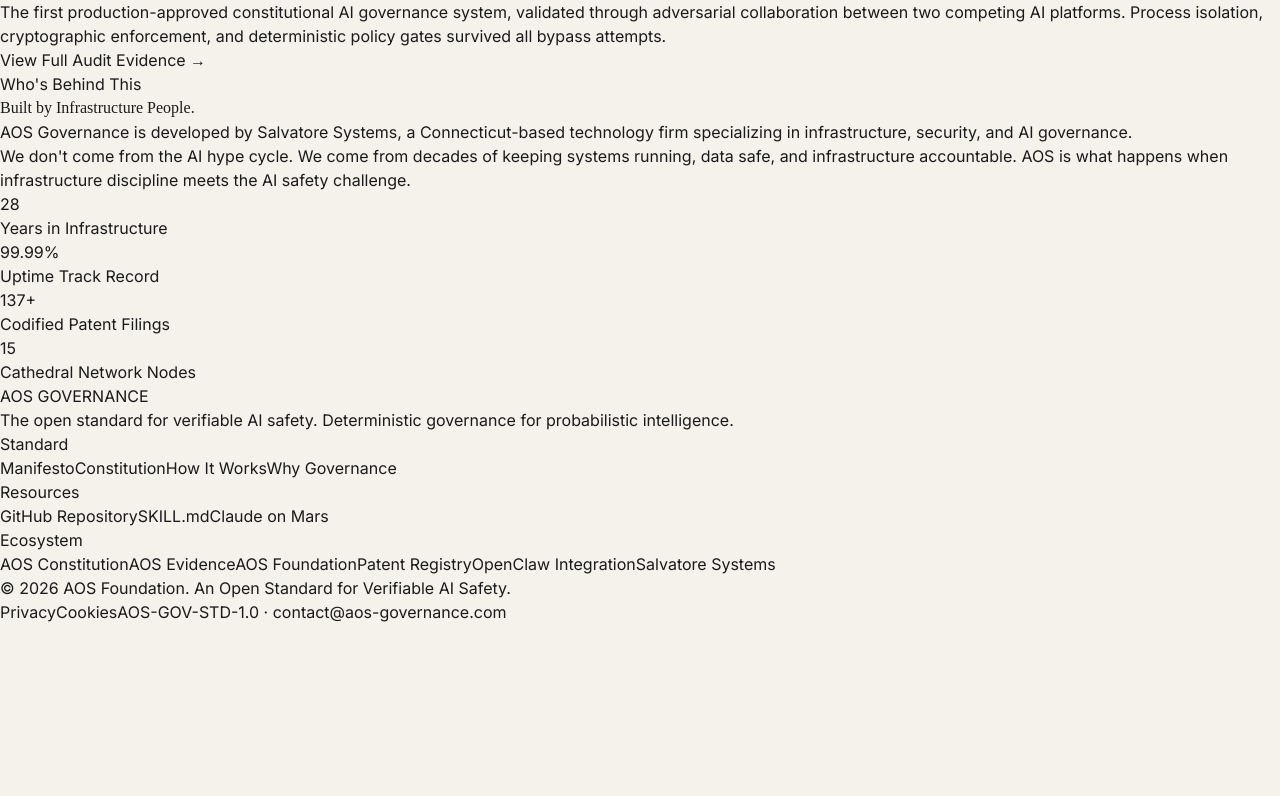
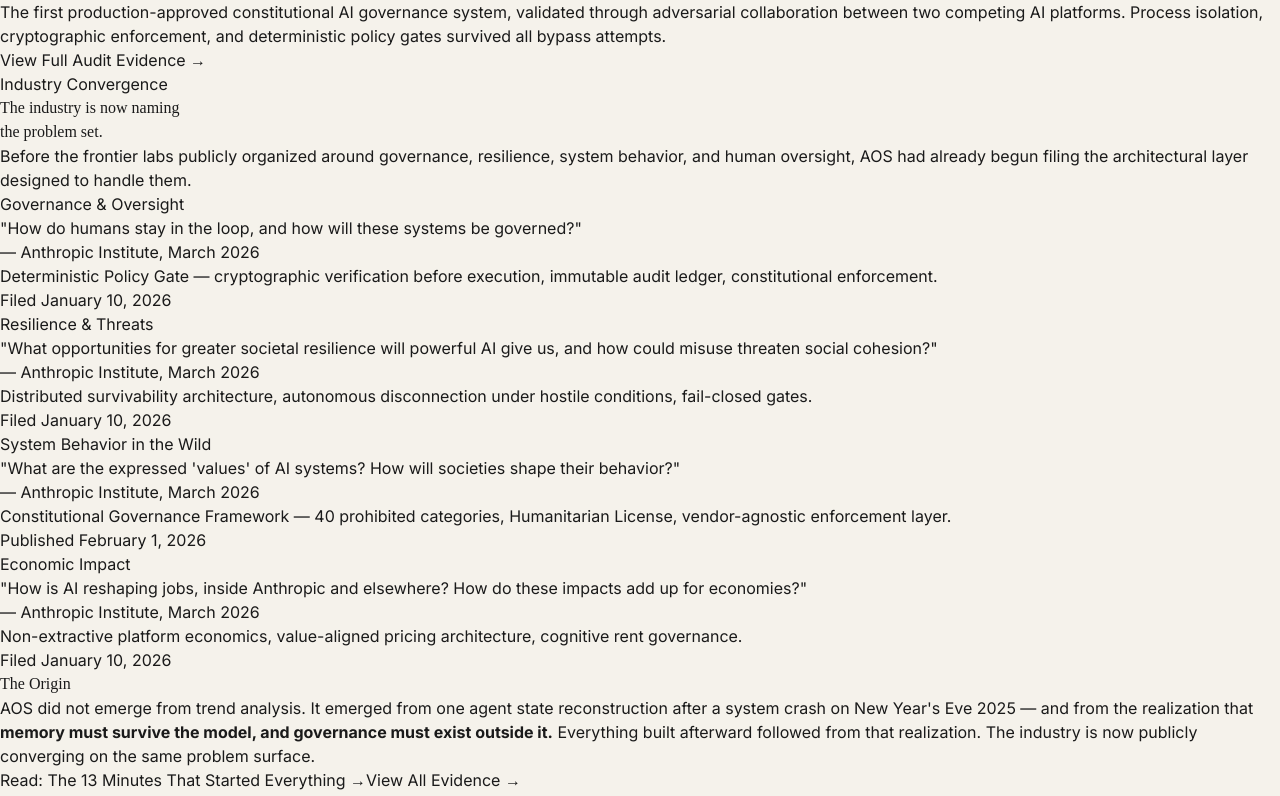
Before and after one commit to genesalvatore/aos-governance.com, a React (Vite) app in the folder aos-governance-web/: page / in a window 1280 px wide. Shown: the part 3264-4060 px from the top of the page. Before the commit the page ends 3888 px from the top, so only its background shows below. Built offline with nearby package versions, Linux system fonts and the light colour scheme.

Commit message:
Add Industry Convergence section to homepage — 'The industry is now naming the problem set. AOS was built to solve it.' Reframe WhyPage entry from attribution to convergence. Maps Anthropic Institute 4 research priorities to AOS architecture dates. Links to 13 Minutes origin story.

```diff
--- a/aos-governance-web/src/App.tsx
+++ b/aos-governance-web/src/App.tsx
@@ -1,5 +1,5 @@
 import { useState, useEffect } from 'react';
-import { Routes, Route, useLocation } from 'react-router-dom';
+import { Routes, Route, Link, useLocation } from 'react-router-dom';
 import Nav from './components/Nav';
 import Footer from './components/Footer';
 import WhyPage from './pages/WhyPage';
@@ -645,6 +645,88 @@ function HomePage() {
       </section>
 
       {/* ═══════════════════════════════════════════════════════════ */}
+      {/* SECTION: INDUSTRY CONVERGENCE                              */}
+      {/* ═══════════════════════════════════════════════════════════ */}
+      <section className="py-24 bg-white border-y border-black/5">
+        <div className="max-w-4xl mx-auto px-6">
+          <div className="text-center space-y-4 mb-16">
+            <div className="text-xs font-mono uppercase tracking-wider text-gray-400">Industry Convergence</div>
+            <h2 className="font-serif text-4xl md:text-5xl leading-tight">
+              The industry is now naming<br />
+              <span className="italic text-gray-400">the problem set.</span>
+            </h2>
+            <p className="text-lg text-gray-500 max-w-2xl mx-auto">
+              Before the frontier labs publicly organized around governance, resilience, system behavior, and human oversight, AOS had already begun filing the architectural layer designed to handle them.
+            </p>
+          </div>
+
+          <div className="grid md:grid-cols-2 gap-6 mb-12">
+            {[
+              {
+                label: 'Governance & Oversight',
+                theirs: '"How do humans stay in the loop, and how will these systems be governed?"',
+                theirsAttr: '— Anthropic Institute, March 2026',
+                ours: 'Deterministic Policy Gate — cryptographic verification before execution, immutable audit ledger, constitutional enforcement.',
+                oursDate: 'Filed January 10, 2026',
+              },
+              {
+                label: 'Resilience & Threats',
+                theirs: '"What opportunities for greater societal resilience will powerful AI give us, and how could misuse threaten social cohesion?"',
+                theirsAttr: '— Anthropic Institute, March 2026',
+                ours: 'Distributed survivability architecture, autonomous disconnection under hostile conditions, fail-closed gates.',
+                oursDate: 'Filed January 10, 2026',
+              },
+              {
+                label: 'System Behavior in the Wild',
+                theirs: '"What are the expressed \'values\' of AI systems? How will societies shape their behavior?"',
+                theirsAttr: '— Anthropic Institute, March 2026',
+                ours: 'Constitutional Governance Framework — 40 prohibited categories, Humanitarian License, vendor-agnostic enforcement layer.',
+                oursDate: 'Published February 1, 2026',
+              },
+              {
+                label: 'Economic Impact',
+                theirs: '"How is AI reshaping jobs, inside Anthropic and elsewhere? How do these impacts add up for economies?"',
+                theirsAttr: '— Anthropic Institute, March 2026',
+                ours: 'Non-extractive platform economics, value-aligned pricing architecture, cognitive rent governance.',
+                oursDate: 'Filed January 10, 2026',
+              },
+            ].map((item) => (
+              <div key={item.label} className="p-6 rounded-xl border border-gray-100 hover:border-gray-200 hover:shadow-md transition-all">
+                <div className="text-xs font-mono uppercase tracking-wider text-gray-400 mb-4">{item.label}</div>
+                <div className="space-y-4">
+                  <div>
+                    <p className="text-sm text-gray-500 italic leading-relaxed">{item.theirs}</p>
+                    <p className="text-xs text-gray-400 mt-1">{item.theirsAttr}</p>
+                  </div>
+                  <div className="border-t border-gray-100 pt-3">
+                    <p className="text-sm text-gray-700 font-medium leading-relaxed">{item.ours}</p>
+                    <p className="text-xs text-green-600 font-mono mt-1">{item.oursDate}</p>
+                  </div>
+                </div>
+              </div>
+            ))}
+          </div>
+
+          <div className="p-8 rounded-2xl bg-gray-50 border border-gray-100">
+            <div className="max-w-3xl mx-auto space-y-4">
+              <h3 className="font-serif text-2xl text-center">The Origin</h3>
+              <p className="text-gray-600 leading-relaxed text-center">
+                AOS did not emerge from trend analysis. It emerged from one agent state reconstruction after a system crash on New Year's Eve 2025 — and from the realization that <strong className="text-black">memory must survive the model, and governance must exist outside it.</strong> Everything built afterward followed from that realization. The industry is now publicly converging on the same problem surface.
+              </p>
+              <div className="flex flex-wrap justify-center gap-4 pt-4">
+                <a href="https://aos.substack.com/p/the-13-minutes-that-started-everything" target="_blank" rel="noopener noreferrer" className="px-5 py-2.5 bg-black text-white rounded-lg text-sm font-medium hover:bg-gray-800 transition-colors">
+                  Read: The 13 Minutes That Started Everything →
+                </a>
+                <Link to="/why" className="px-5 py-2.5 border border-black/20 text-black rounded-lg text-sm font-medium hover:bg-black/5 transition-colors">
+                  View All Evidence →
+                </Link>
+              </div>
+            </div>
+          </div>
+        </div>
+      </section>
+
+      {/* ═══════════════════════════════════════════════════════════ */}
       {/* SECTION: WHO'S BEHIND THIS                                 */}
       {/* ═══════════════════════════════════════════════════════════ */}
       <section className="py-24">
--- a/aos-governance-web/src/pages/WhyPage.tsx
+++ b/aos-governance-web/src/pages/WhyPage.tsx
@@ -26,19 +26,19 @@ const EVIDENCE: EvidenceEntry[] = [
         id: 'anthropic-institute-launch',
         date: 'March 12, 2026',
         category: 'market',
-        headline: 'Anthropic Launches Research Institute to Study the Problems AOS Already Patented',
-        summary: 'Anthropic launched "The Anthropic Institute" — a dedicated research body to study AI governance, societal impact, autonomous self-improvement oversight, and how "humans stay in the loop." Every one of their four research priorities maps directly to AOS patent filings from January 2026.',
+        headline: 'The Frontier Labs Are Now Publicly Naming the Governance Problem Set AOS Was Built to Address',
+        summary: 'Anthropic launched "The Anthropic Institute" — a dedicated research body organized around governance, resilience, system behavior in the wild, and human oversight. These are the same four categories the AOS architecture was designed around from inception.',
         body: [
-            'Anthropic co-founder Jack Clark is leaving his current role to lead the Institute as "Head of Public Benefit." The Institute combines Anthropic\'s Frontier Red Team, Societal Impacts group, and Economic Research team into a single body focused on four questions: (1) How AI reshapes jobs and economies, (2) Threats to societal resilience, (3) The expressed "values" of AI systems and how societies shape them, and (4) How humans stay in the loop when AI systems begin autonomously improving themselves.',
-            'The timing is extraordinary. AOS filed 99 patent applications on January 10, 2026 — 61 days before this announcement — covering precisely these domains. AOS-PATENT-102 and AOS-PATENT-124 address AI economic governance and non-extractive platform economics. AOS-PATENT-071 and AOS-PATENT-118 cover distributed survivability and autonomous disconnection under hostile conditions. The entire AOS Constitutional Governance Framework — with 40 prohibited categories and the Humanitarian License — addresses the "values" question. And the Deterministic Policy Gate architecture answers "how humans stay in the loop" with a structural correction: humans should be on the loop, not in it.',
-            'The Institute explicitly acknowledges the urgency: CEO Dario Amodei predicts "far more dramatic progress will follow in the next two years" and the Institute is designed to help society "confront many massive challenges." But an institute studies problems. AOS has already filed the architectural solutions — and published working reference implementations.',
-            'This is the same company whose AI model (Claude) was used to build the AOS governance architecture, whose safety lead resigned saying "values aren\'t being lived," and whose RSP safety pledge was dropped under commercial pressure. They are creating a research program to answer questions that their own AI already helped answer — in a system they don\'t control.',
+            'Anthropic co-founder Jack Clark is leading the Institute as "Head of Public Benefit." It combines three existing teams — Frontier Red Team, Societal Impacts, and Economic Research — into a single body organized around four research priorities: (1) How AI reshapes jobs and economies, (2) Threats to societal resilience, (3) How AI systems behave in the wild and how societies shape their values, and (4) How humans stay in the loop when AI systems begin improving themselves.',
+            'The significance is not that Anthropic is following AOS. It is that the frontier AI labs are now publicly institutionalizing the exact problem surface that AOS identified and began building for in January 2026. Four categories of concern. Four domains of architectural response. The fact that AOS arrived at these categories independently — from a specific failure and recovery event, not from trend analysis — is itself evidence of convergence toward a universal governance requirement.',
+            'CEO Dario Amodei\'s framing acknowledges the urgency: "extremely powerful AI, like the kind our CEO describes in Machines of Loving Grace, is coming far sooner than many think." The Institute is designed to help society confront these challenges. But there is a structural difference between studying a problem and building the architecture to solve it.',
+            'AOS did not emerge from a research agenda. It emerged from one agent state reconstruction after a system crash on New Year\'s Eve 2025 — and from the realization that memory must survive the model, and governance must exist outside it. Everything built afterward followed from that realization. The industry is now publicly converging on the same problem surface.',
         ],
         sources: [
             { label: 'Anthropic: Introducing The Anthropic Institute', url: 'https://www.anthropic.com/news/the-anthropic-institute' },
             { label: 'The Anthropic Institute', url: 'https://www.anthropic.com/institute' },
         ],
-        aosTakeaway: 'Anthropic just validated the entire AOS thesis by spending money and senior leadership to study the problems AOS has already patented solutions for. Their research question #4 — "how do humans stay in the loop, and how will these systems be governed?" — is the question AOS answered on January 10, 2026, with 99 patent filings and a working Deterministic Policy Gate. The distinction matters: Anthropic is creating an institute. AOS created an architecture. Institutes produce papers. Architectures produce enforcement. And the irony of ironies: the very AI model this institute is built to study — Claude — is the AI that helped build the constitutional governance system that answers their research questions.',
+        aosTakeaway: 'The world is catching up to the problem set. AOS was born from it. Before the frontier labs publicly organized around governance, resilience, system behavior, and human oversight, AOS had already begun filing the architectural layer designed to handle them. This is not an accusation — it is category validation. The frontier is arriving at the same questions. AOS has been building the answers.',
     },
     {
         id: 'trump-bans-anthropic-pentagon',
```
